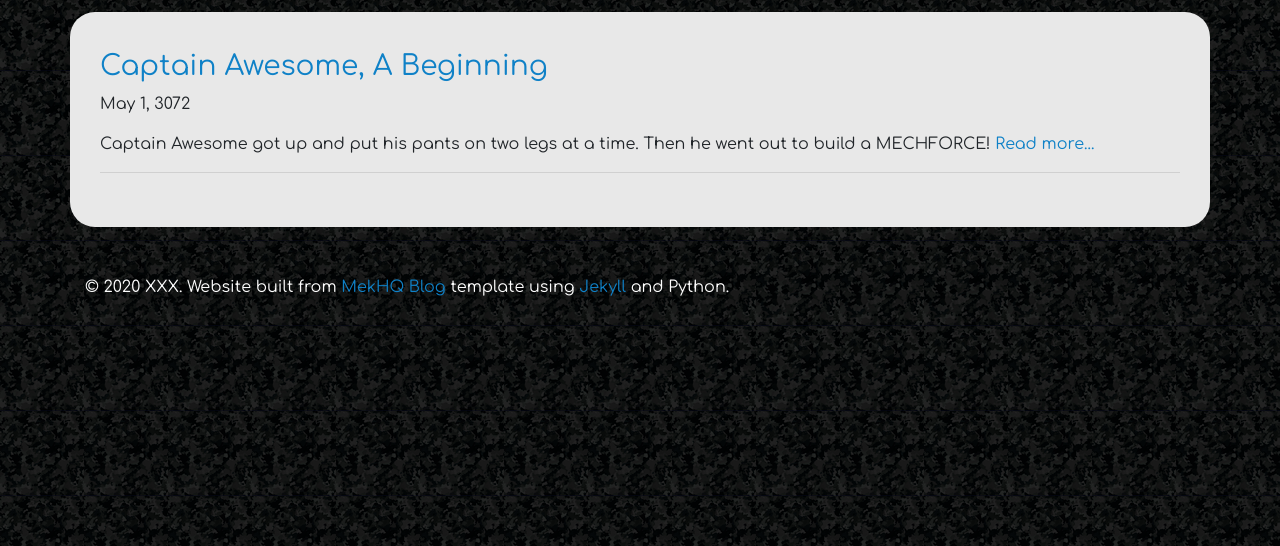
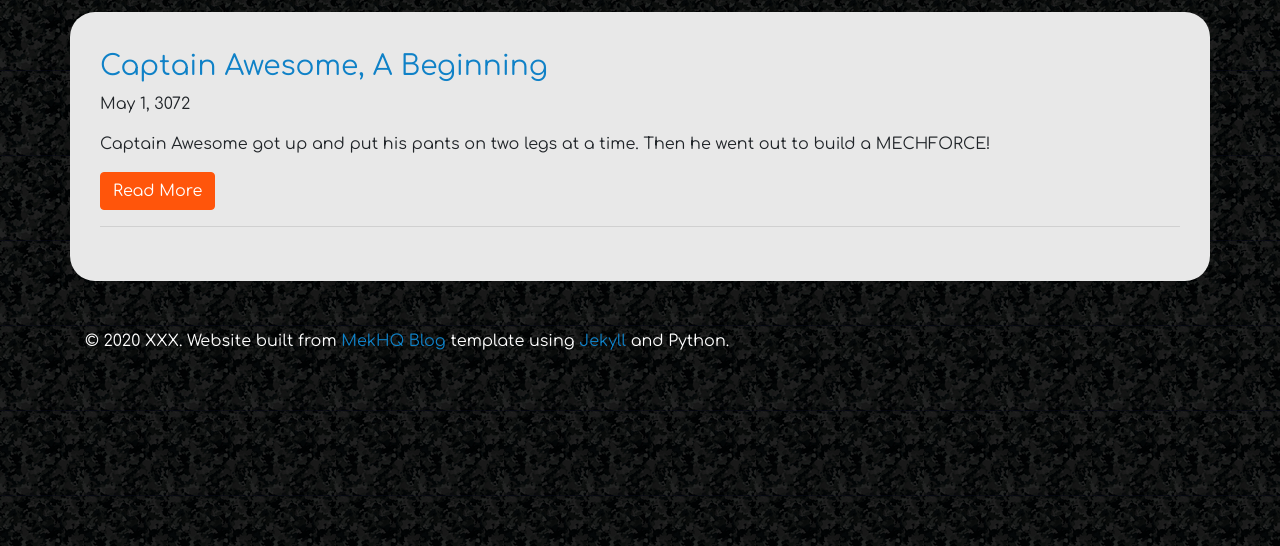
Before and after one commit to AaronGullickson/mekhq-blog, a Jekyll site: the page built from fiction.md, in a window 1280 px wide, cut to the strip 354-900 px from the top of the page. Built offline with Jekyll 4.4.1, drawn with Linux system fonts in a browser that asks for light colours; nearby versions of some CDN libraries.

Commit message:
read more button

```diff
--- a/_layouts/posts.html
+++ b/_layouts/posts.html
@@ -8,7 +8,9 @@
           <div class="container my-2">
             <h3><a class="title" href="{{ post.url }}">{{ post.title }}</a></h3>
             <p>{{ post.date | date: "%B %-d, %Y"}}</p>
-            {{ post.content | split: '<!-- more -->' | first }}<a href="{{ post.url }}">Read more...</a>
+            {{ post.content | split: '<!-- more -->' | first }}
+            <p></p>
+            <a class="btn btn-secondary" href="{{ post.url }}" role="button">Read More</a>
             <hr>
           </div>
         </div>
```
